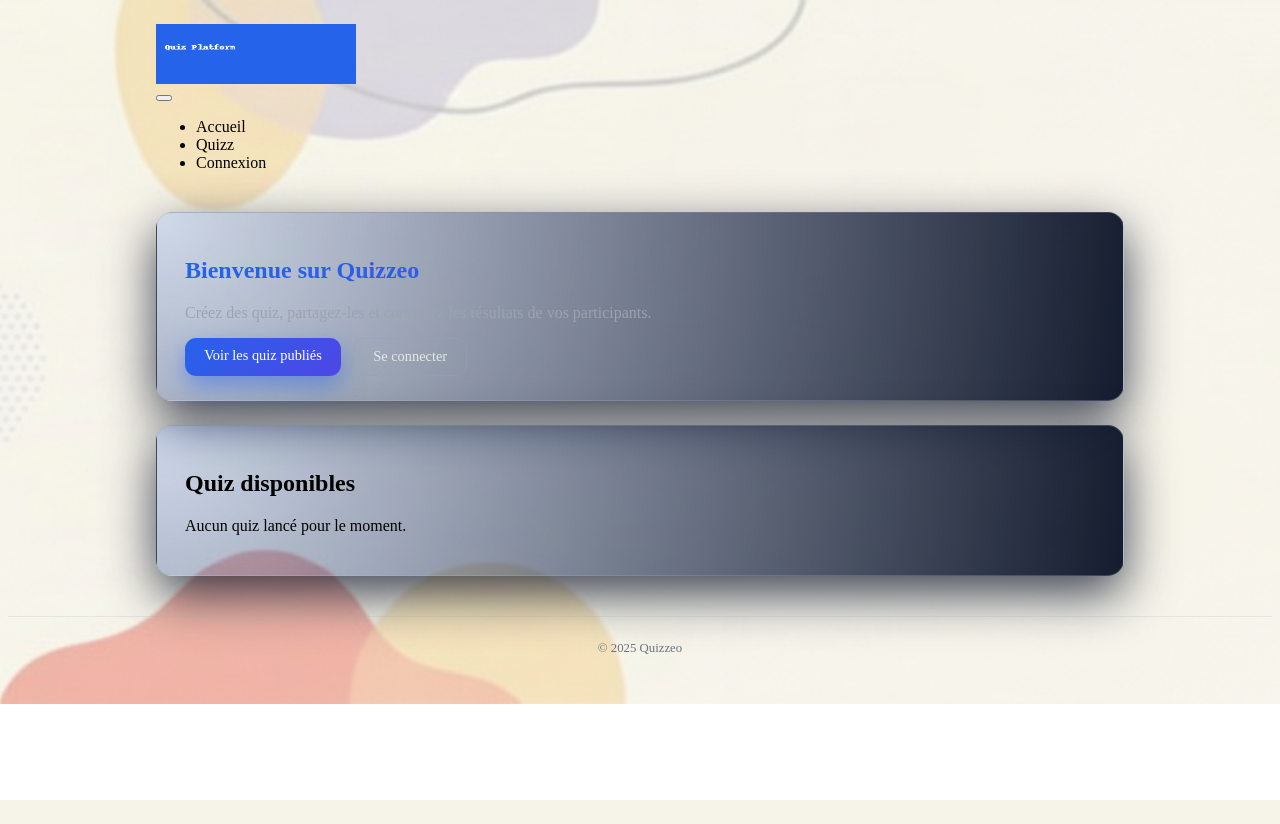
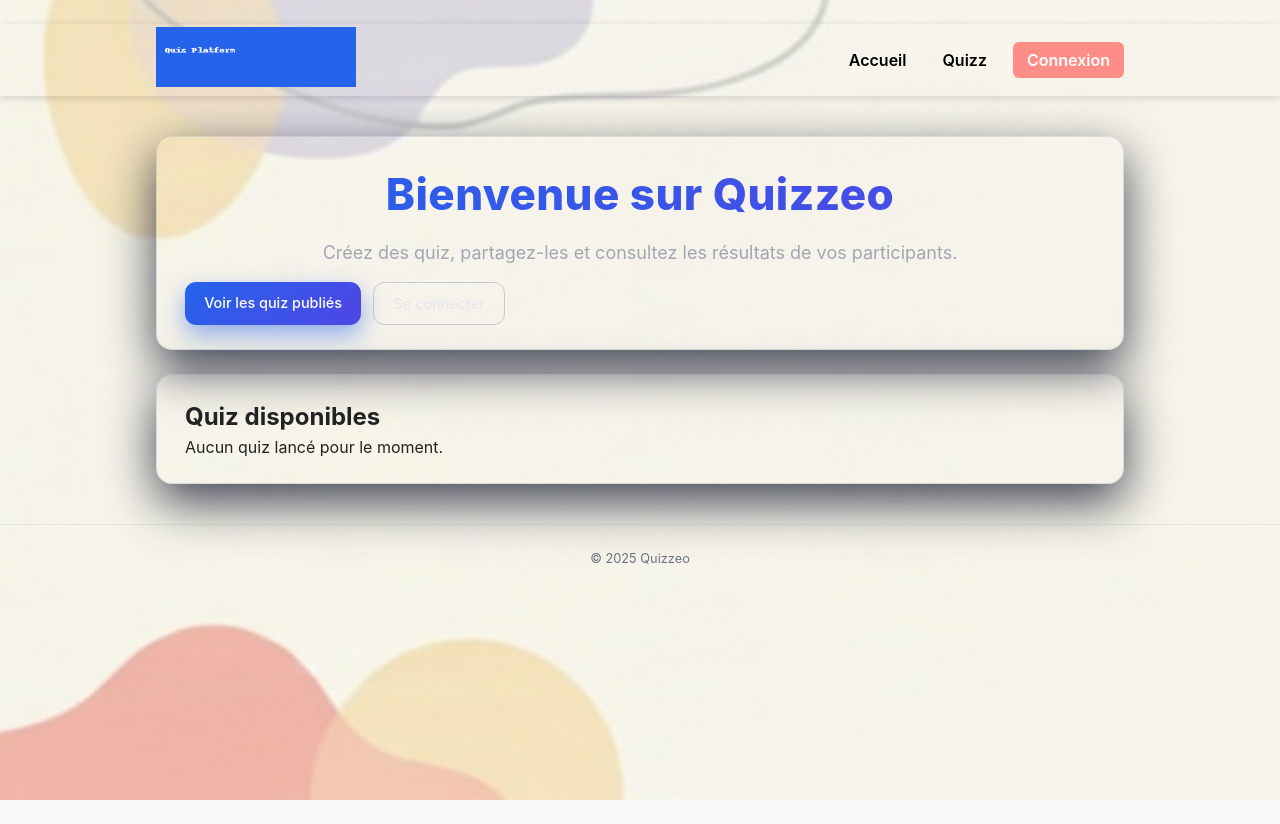
Before and after one commit to souwoye-toure/QUIZZEO, a PHP site: page / in a window 1280 px wide. Before the commit the page ends 800 px from the top, so only its background shows below. Run offline with PHP 8.4, Linux system fonts and the light colour scheme.

Commit message:
Add background image and update CSS styles

```diff
--- a/assets/css/style.css
+++ b/assets/css/style.css
@@ -1,6 +1,13 @@
 /* RESET & BASE*/
 * {
   box-sizing: border-box;
+}
+
+body {
+    background-image: url("/assets/img/background.png");
+    background-size: cover;       /* L’image couvre tout l’écran */
+    background-position: center;  /* Centre l’image */
+    background-repeat: no-repeat; /* Pas de répétition */
 }
 
 body.bg {
@@ -10,6 +17,155 @@ body.bg {
   color: #e5e7eb;
   line-height: 1.6;
 }
+
+/* Headers & Text */
+
+/* --------------- Reset & fonts --------------- */
+@import url('https://fonts.googleapis.com/css2?family=Inter:wght@300;400;600;800&display=swap');
+
+* { box-sizing: border-box; margin: 0; padding: 0; }
+html,body { height: 100%; }
+body {
+  font-family: 'Inter', system-ui, -apple-system, "Segoe UI", Roboto, "Helvetica Neue", Arial;
+  color: #222;
+  line-height: 1.5;
+  background: #fafafa;
+  -webkit-font-smoothing:antialiased;
+  -moz-osx-font-smoothing:grayscale;
+}
+
+ul, ol {
+  padding-left: 22px;   /* espace pour afficher les puces */
+  list-style-position: outside; /* garde les puces en dehors */
+}
+
+li {
+  margin-left: 4px;
+}
+
+.section, .card, .side-inner {
+  padding: 24px;
+}
+
+.bordered {
+  padding: 20px;
+}
+
+/* --------------- Layout helpers --------------- */
+.container { max-width: 1200px; margin: 0 auto; padding: 0 18px; }
+.header-inner { display:flex; align-items:center; justify-content:space-between; gap:16px; height:72px; }
+
+/* --------------- Header & Nav --------------- */
+.site-header { background:transparent; color:black; position:sticky; top:0; z-index:1200; box-shadow: 0 2px 8px rgba(2,6,23,0.15); }
+.logo img { height: 10px; width:10px; }
+.top-nav ul { list-style:none; display:flex; gap:12px; align-items:center; }
+.top-nav a { color:black; text-decoration:none; padding:8px 10px; border-radius:6px; transition:transform .18s ease, background .18s ease; font-weight:600; }
+.top-nav a:hover { transform:translateY(-2px); background: rgba(255,65,54,0.08); }
+.top-nav .btn-adhere { background:#ff8d87; color:#fff; padding:8px 14px; border-radius:6px; }
+
+/* desktop only nav visibility handled by media queries */
+
+/* --------------- Menu button (hamburger) --------------- */
+.menu-btn { display:none; background:transparent; border:none; cursor:pointer; padding:10px; }
+.hamburger, .hamburger::before, .hamburger::after {
+  display:block; width:26px; height:2px; background:#fff; border-radius:2px; position:relative;
+}
+.hamburger::before, .hamburger::after {
+  content:""; position:absolute; left:0; transition: transform .28s ease, opacity .2s ease;
+}
+.hamburger::before { top:-8px; }
+.hamburger::after { top:8px; }
+
+/* When menu open (transforms handled by JS toggling .open on #menu-toggle) */
+.menu-btn.open .hamburger { transform: rotate(45deg); }
+.menu-btn.open .hamburger::before { transform: rotate(90deg) translateX(0); top:0; }
+.menu-btn.open .hamburger::after { opacity:0; }
+
+/* --------------- Side menu (slide-in) --------------- */
+.side-menu {
+  position: fixed;
+  right: -100%;
+  top: 0;
+  width: 360px;
+  max-width: 92%;
+  height: 100vh;
+  background: linear-gradient(180deg,#ffffff,#f7f9fb);
+  box-shadow: -20px 0 60px rgba(2,6,23,0.3);
+  transition: right .45s cubic-bezier(.22,.9,.25,1), transform .45s cubic-bezier(.22,.9,.25,1);
+  z-index:1300;
+  display:flex;
+  align-items:flex-start;
+  justify-content:flex-start;
+  overflow:auto;
+  -webkit-overflow-scrolling:touch;
+  transform: translateX(8%);
+}
+.side-menu.open { right: 0; transform: translateX(0); }
+
+/* Side inner */
+.side-inner { padding:28px; width:100%; }
+.side-close { font-size:34px; line-height:1; background:transparent; border:none; color:#001f3f; cursor:pointer; float:right; }
+.side-nav ul { list-style:none; margin-top:18px; display:flex; flex-direction:column; gap:10px; }
+.side-nav a { text-decoration:none; color:#001f3f; padding:12px 10px; border-radius:8px; display:block; font-weight:700; transition: transform .18s, background .18s; }
+.side-nav a:hover { transform: translateX(6px); background: rgba(0,31,63,0.05); }
+
+/* CTA inside side menu */
+.side-cta { margin-top:20px; }
+.btn-primary { display:inline-block; background:#ff4136; color:#fff; padding:12px 18px; border-radius:8px; text-decoration:none; font-weight:800; box-shadow: 0 6px 18px rgba(255,65,54,0.14); transition: transform .18s ease; }
+.btn-primary:hover { transform: translateY(-3px); }
+
+/* Background overlay */
+.menu-overlay { position:fixed; inset:0; background:rgba(2,6,23,0.45); opacity:0; visibility:hidden; transition: opacity .28s ease; z-index:1250; }
+.menu-overlay.open { opacity:1; visibility:visible; }
+
+/* --------------- Hero & sections (animations target) --------------- */
+.section { padding:64px 0; }
+.hero { padding:120px 0; text-align:center; color:#fff; background: linear-gradient(180deg,#0074D9 0%,#005bb5 100%); }
+.hero h1 { font-size:36px; margin-bottom:12px; font-weight:800; letter-spacing:0.4px; }
+.hero p { font-size:18px; opacity:0.95; }
+
+/* Animated utilities - dynamique (zoom + translate) */
+.animate--dynamic { opacity:0; transform: translateY(16px) scale(.98); transition: transform .7s cubic-bezier(.2,.9,.3,1), opacity .6s ease; will-change: transform, opacity; }
+.animate--dynamic.in-view { opacity:1; transform: translateY(0) scale(1); }
+
+/* Variation: slide-left and zoom */
+.animate--slide-left { opacity:0; transform: translateX(30px) scale(.98); transition: transform .7s cubic-bezier(.2,.9,.3,1), opacity .6s ease; }
+.animate--slide-left.in-view { opacity:1; transform: translateX(0) scale(1); max-height: 250px; }
+
+
+
+/* Grid helpers */
+.membre-grid, .boutique-grid { display:grid; gap:18px; grid-template-columns: repeat(auto-fit, minmax(200px,1fr)); }
+.membre img, .produit img { width:100%; border-radius:8px; }
+
+/* Forms */
+form { display:flex; flex-direction:column; gap:12px; max-width:480px; margin:0 auto; }
+input[type="text"], input[type="email"], textarea { padding:12px; border-radius:8px; border:1px solid #e6e9ee; }
+
+/* Footer */
+footer { padding:24px; text-align:center; background:transparent; color:#fff; }
+
+/* --------------- Responsive rules --------------- */
+@media (max-width: 980px) {
+  .top-nav { display:none; }
+  .menu-btn { display:inline-flex; align-items:center; justify-content:center; }
+  .header-inner { height:64px; }
+  .hero h1 { font-size:28px; }
+}
+
+/* big desktop polish */
+@media (min-width: 1280px) {
+  .site-header { padding: 0 24px; }
+  .hero h1 { font-size:44px;}
+}
+
+/* Accessibility focus */
+a:focus, button:focus, input:focus { outline: 3px solid rgba(0,95,200,0.12); outline-offset:3px; transition: outline .12s; }
+
+.actu-img {
+  max-width: 250px;
+}
+
 
 a {
   text-decoration: none;
@@ -21,57 +177,6 @@ a:hover {
   color: #60a5fa; /* bleu clair au survol */
 }
 
-/* HEADER / TOPBAR */
-.topbar {
-  display: flex;
-  justify-content: space-between;
-  align-items: center;
-  padding: .8rem 1.5rem;
-  background: rgba(15,23,42,0.9);
-  border-bottom: 1px solid rgba(148,163,184,0.3);
-  backdrop-filter: blur(10px);
-  position: sticky;
-  top: 0;
-  z-index: 10;
-}
-
-.brand {
-  display: flex;
-  align-items: center;
-  gap: .5rem;
-}
-
-.brand-logo {
-  width: 36px;
-  height: 36px;
-  border-radius: 999px;
-  background: linear-gradient(135deg, #2563eb, #4f46e5);
-  display: flex;
-  align-items: center;
-  justify-content: center;
-  font-size: 1rem;
-  font-weight: 700;
-  color: #fff;
-  box-shadow: 0 4px 12px rgba(37,99,235,0.5);
-}
-
-.brand-name {
-  font-weight: 600;
-  letter-spacing: .05em;
-  font-size: 1.1rem;
-  color: #f3f4f6;
-}
-
-.nav {
-  display: flex;
-  align-items: center;
-  gap: 1rem;
-}
-
-.nav-user {
-  font-size: .85rem;
-  color: #9ca3af;
-}
 
 /* CONTAINERS & CARDS*/
 .container {
@@ -85,13 +190,13 @@ a:hover {
 }
 
 .card {
-  background: radial-gradient(circle at top left, rgba(37,99,235,0.18), rgba(15,23,42,0.98));
+  background:transparent;
   border-radius: 1rem;
   padding: 1.5rem 1.75rem;
   border: 1px solid rgba(148,163,184,0.3);
   box-shadow: 0 18px 50px rgba(15,23,42,0.8);
   margin-bottom: 1.5rem;
-  transition: transform 0.2s ease;
+
 }
 
 .card:hover {
```
